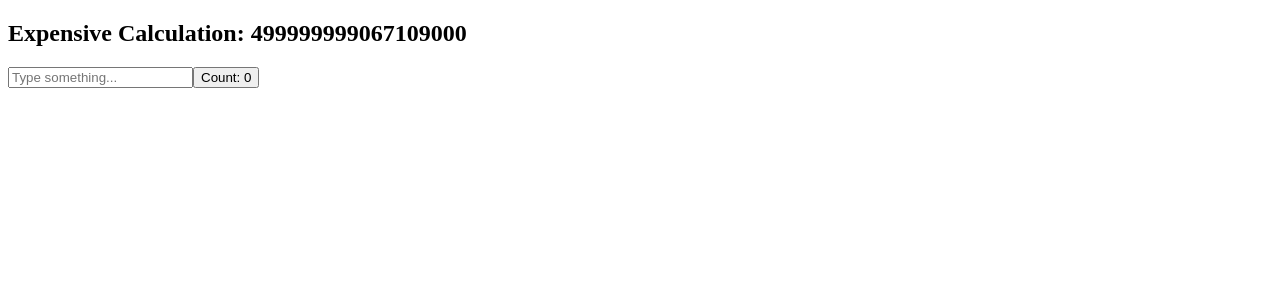
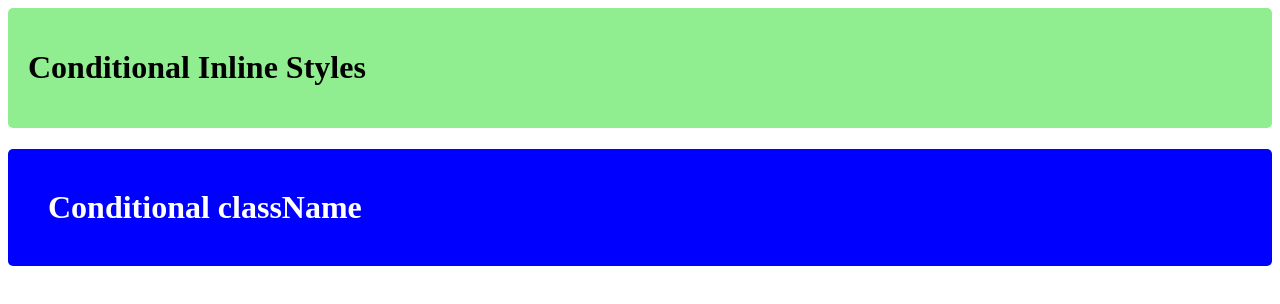
Before and after one commit to kraghavendra-dev/react-daily-practice, a React (Vite) app: page / in a window 1280 px wide. Shown: the top 304 px of the page. Built offline with nearby package versions, Linux system fonts and the light colour scheme.

Commit message:
Day16-ConditionalStyles

```diff
--- a/src/App.jsx
+++ b/src/App.jsx
@@ -1,14 +1,17 @@
 import React from 'react'
-import ExUseMemo from './Day15-useMemo/ExUseMemo'
+import InlineStyles from './Day16-ConditionalStyles/InlineStyles';
+import ConditionalClassName from './Day16-ConditionalStyles/ConditionalClassName';
 
 
 const App = () => {
 
   return (
     <div>
-      <ExUseMemo/>
+      <InlineStyles />
+      <ConditionalClassName />
     </div>
   )
 }
 
+
 export default App
--- /dev/null
+++ b/src/Day16-ConditionalStyles/ConditionalClassName.css
@@ -0,0 +1,12 @@
+.active{
+    background-color: blue;
+    color: white;
+    padding: 40px;
+    border-radius: 5px;
+}
+.inactive{
+    background-color: red;
+    color: white;
+    padding: 40px;
+    border-radius: 5px;
+}
--- /dev/null
+++ b/src/Day16-ConditionalStyles/ConditionalClassName.jsx
@@ -0,0 +1,17 @@
+import React from 'react'
+import './ConditionalClassName.css';
+
+const ConditionalClassName = () => {
+  const userRole = {
+    role: "admin",
+    isActive: true
+  };
+
+  return (
+    <div>
+        <h1 className={userRole.isActive ? "active" : "inactive"}>Conditional className</h1>
+    </div>
+  )
+}
+
+export default ConditionalClassName
--- /dev/null
+++ b/src/Day16-ConditionalStyles/InlineStyles.jsx
@@ -0,0 +1,15 @@
+import React from 'react'
+
+const InlineStyles = () => {
+    const userRole = {
+        role: "admin",
+        isActive: true
+    };
+  return (
+    <div style={{backgroundColor: userRole.isActive ? 'lightgreen' : 'lightgray', padding: "20px", borderRadius: "5px"}}>
+        <h1>Conditional Inline Styles</h1>
+    </div>
+  )
+}
+
+export default InlineStyles
```
